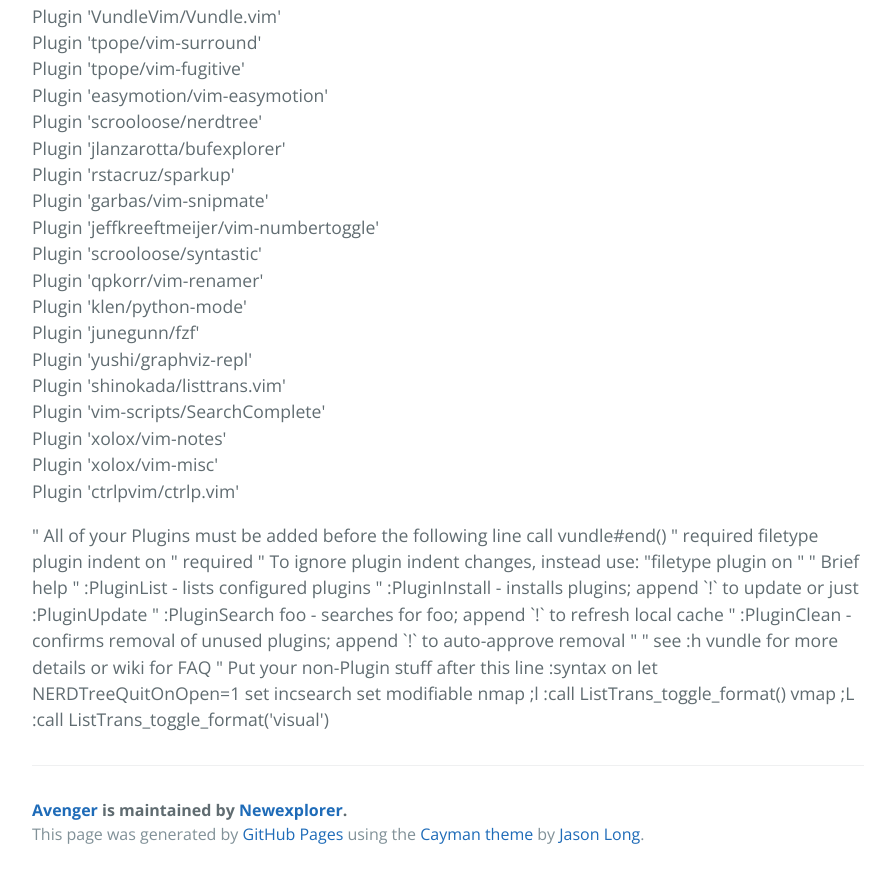
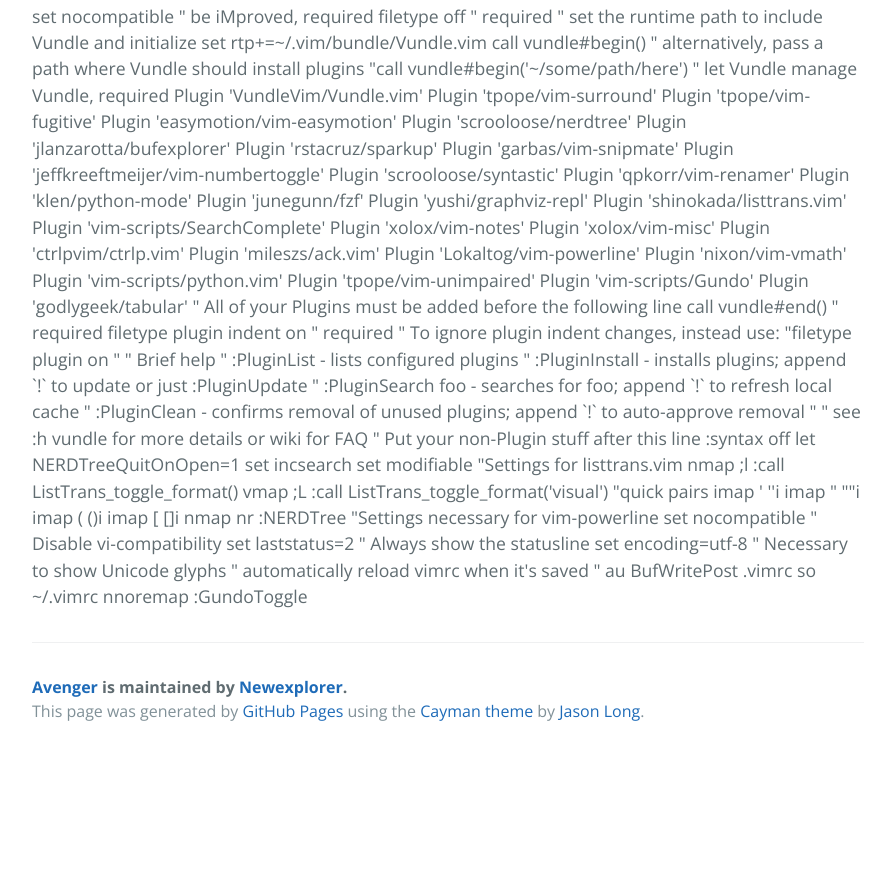
Before and after one commit to Newexplorer/vimrc-file, a plain HTML site: page index.html in a window 1280 px wide. Shown: the part 412-1290 px from the top of the page, without its empty margins (192-1083 px from the left). After the commit the page ends 1167 px from the top, so only its background shows below. Drawn offline with nearby package versions, Linux system fonts and the light colour scheme.

Commit message:
Update index.html

```diff
--- a/index.html
+++ b/index.html
@@ -20,28 +20,45 @@
 
     <section class="main-content">
       <p>
- Plugin 'VundleVim/Vundle.vim'<br>
-Plugin 'tpope/vim-surround'<br>
-Plugin 'tpope/vim-fugitive'<br>
-Plugin  'easymotion/vim-easymotion'<br>
-Plugin 'scrooloose/nerdtree'<br>
-Plugin 'jlanzarotta/bufexplorer'<br>
-Plugin 'rstacruz/sparkup'<br>
-Plugin 'garbas/vim-snipmate'<br>
-Plugin 'jeffkreeftmeijer/vim-numbertoggle'<br>
-Plugin 'scrooloose/syntastic'<br>
-Plugin 'qpkorr/vim-renamer'<br>
-Plugin 'klen/python-mode'<br>
-Plugin 'junegunn/fzf'<br>
-Plugin 'yushi/graphviz-repl'<br>
-Plugin 'shinokada/listtrans.vim'<br>
-Plugin 'vim-scripts/SearchComplete'<br>
-Plugin 'xolox/vim-notes'<br>
-Plugin 'xolox/vim-misc'<br>
-Plugin 'ctrlpvim/ctrlp.vim'<br>
+set nocompatible              " be iMproved, required
+filetype off                  " required
 
- </p>
-      <p>
+" set the runtime path to include Vundle and initialize
+set rtp+=~/.vim/bundle/Vundle.vim
+call vundle#begin()
+" alternatively, pass a path where Vundle should install plugins
+"call vundle#begin('~/some/path/here')
+
+" let Vundle manage Vundle, required
+
+Plugin 'VundleVim/Vundle.vim'
+Plugin 'tpope/vim-surround'
+Plugin 'tpope/vim-fugitive'
+Plugin  'easymotion/vim-easymotion'
+Plugin 'scrooloose/nerdtree'
+Plugin 'jlanzarotta/bufexplorer'
+Plugin 'rstacruz/sparkup'
+Plugin 'garbas/vim-snipmate'
+Plugin 'jeffkreeftmeijer/vim-numbertoggle'
+Plugin 'scrooloose/syntastic'
+Plugin 'qpkorr/vim-renamer'
+Plugin 'klen/python-mode'
+Plugin 'junegunn/fzf'
+Plugin 'yushi/graphviz-repl'
+Plugin 'shinokada/listtrans.vim'
+Plugin 'vim-scripts/SearchComplete'
+Plugin 'xolox/vim-notes'
+Plugin 'xolox/vim-misc'
+Plugin 'ctrlpvim/ctrlp.vim'
+Plugin 'mileszs/ack.vim'
+Plugin 'Lokaltog/vim-powerline'
+Plugin 'nixon/vim-vmath'
+Plugin 'vim-scripts/python.vim'
+Plugin 'tpope/vim-unimpaired'
+Plugin 'vim-scripts/Gundo'
+Plugin 'godlygeek/tabular'
+
+
 " All of your Plugins must be added before the following line
 call vundle#end()            " required
 filetype plugin indent on    " required
@@ -57,14 +74,36 @@ filetype plugin indent on    " required
 " see :h vundle for more details or wiki for FAQ
 " Put your non-Plugin stuff after this line
 
-:syntax on
+:syntax off
 let NERDTreeQuitOnOpen=1
 
 set incsearch
 set modifiable
 
+"Settings for listtrans.vim
 nmap ;l  :call ListTrans_toggle_format()<CR>
 vmap ;L  :call ListTrans_toggle_format('visual')<CR>
+
+
+"quick pairs
+imap <leader><leader>' ''<ESC>i
+imap <leader><leader>" ""<ESC>i
+imap <leader><leader>( ()<ESC>i
+imap <leader><leader>[ []<ESC>i
+
+nmap <leader>nr :NERDTree<cr>
+
+"Settings necessary for vim-powerline
+set nocompatible   " Disable vi-compatibility
+set laststatus=2   " Always show the statusline
+set encoding=utf-8 " Necessary to show Unicode glyphs
+
+" automatically reload vimrc when it's saved
+" au BufWritePost .vimrc so ~/.vimrc
+
+nnoremap <F5> :GundoToggle<CR>
+
+
 
  </p>
 
```
